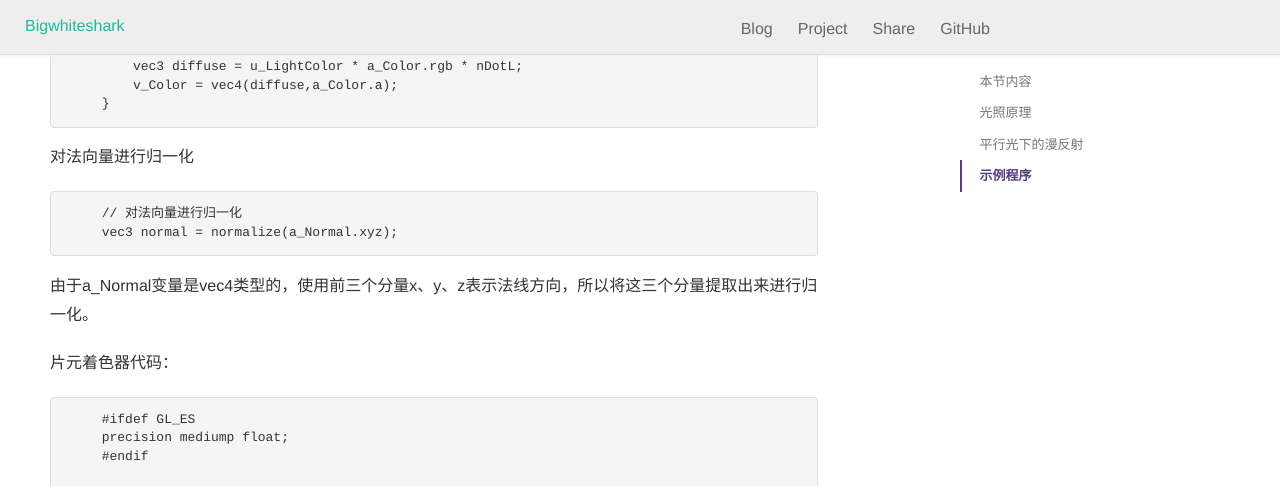
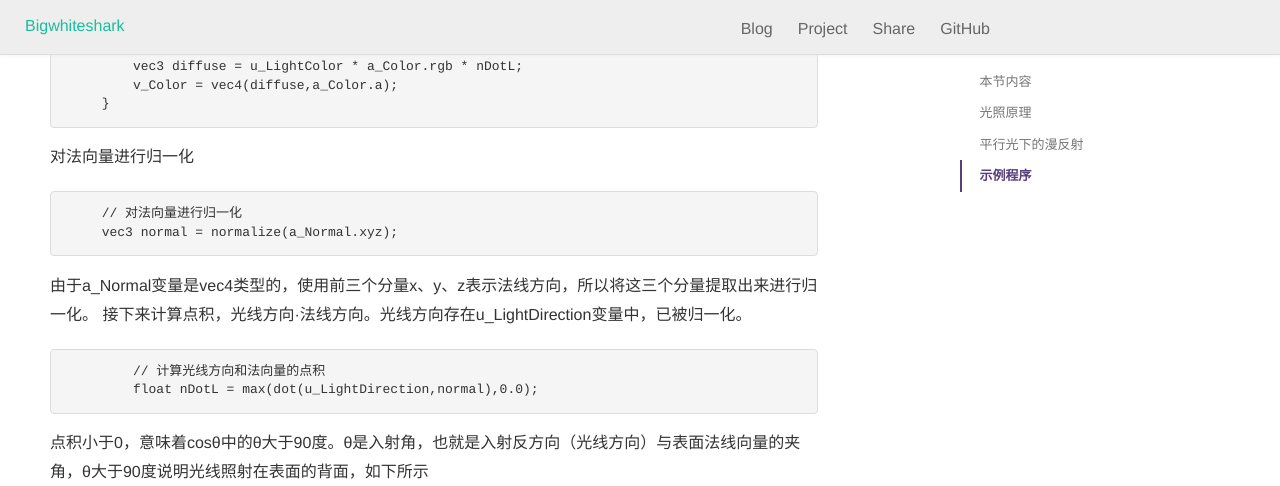
Before and after one commit to bigwhiteshark/bigwhiteshark.github.com, a Jekyll site: the page built from _posts/2017-08-09-webgl-light.md, in a window 1280 px wide and 1400 px high, scrolled down 5023 px. Shown: the top 486 px of the window. Built offline with Jekyll 4.4.1, drawn with Linux system fonts in a browser that asks for light colours; nearby versions of some CDN libraries; Markdown is read by kramdown in place of the engine named in the settings; comment, search, counter and statistics services are not loaded; some of the changed text lies outside the part shown; grey boxes are pictures that could not be loaded.

Commit message:
first commit

```diff
--- a/_posts/2017-08-09-webgl-light.md
+++ b/_posts/2017-08-09-webgl-light.md
@@ -136,7 +136,22 @@
         vec3 normal = normalize(a_Normal.xyz);
 
 由于a_Normal变量是vec4类型的，使用前三个分量x、y、z表示法线方向，所以将这三个分量提取出来进行归一化。
+接下来计算点积，光线方向·法线方向。光线方向存在u_LightDirection变量中，已被归一化。
 
+            // 计算光线方向和法向量的点积
+            float nDotL = max(dot(u_LightDirection,normal),0.0);
+
+点积小于0，意味着cosθ中的θ大于90度。θ是入射角，也就是入射反方向（光线方向）与表面法线向量的夹角，θ大于90度说明光线照射在表面的背面，如下所示
+
+![光线角度](/assets/image/blog/light-angle.png)
+
+最后根据公式，计算出漫反射光的颜色。
+
+            // 计算漫反射光的颜色
+            vec3 diffuse = u_LightColor * a_Color.rgb * nDotL;
+            v_Color = vec4(diffuse,a_Color.a);
+
+v_Color变量将被传入片元着色器并赋值给gl_FragColor变量。
 
 片元着色器代码：
 
```
